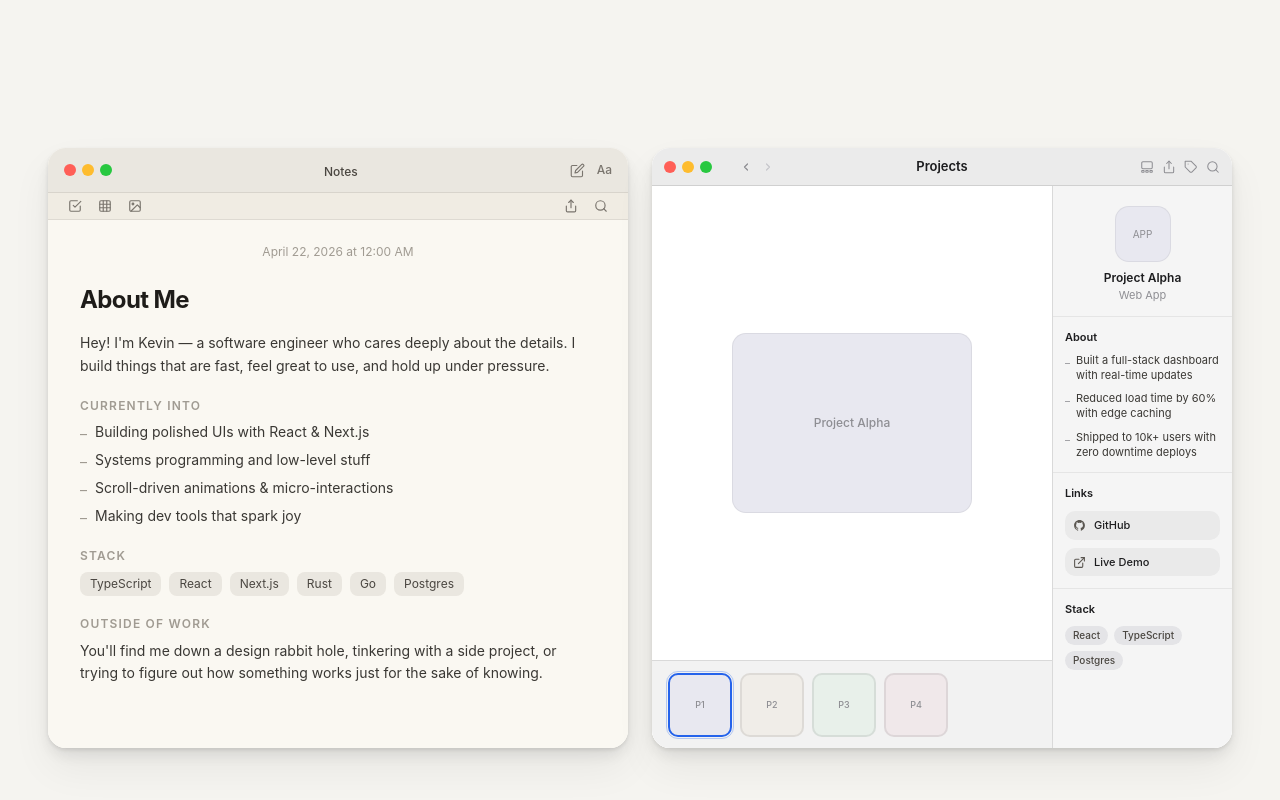
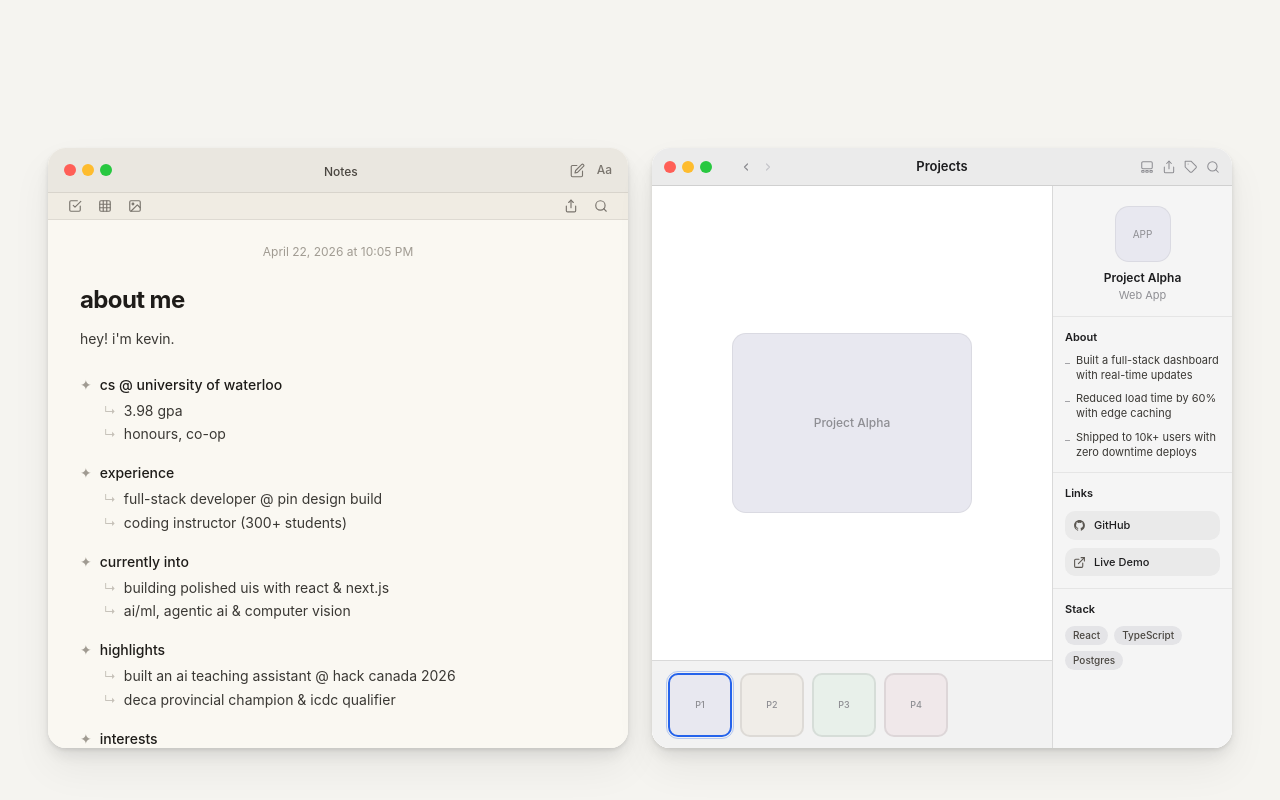
Before and after one commit to ItzNotKevin/mywebsite, a Next.js app: page / in a window 1280 px wide. Shown: the part 1232-2032 px from the top of the page. Built offline with nearby package versions, Linux system fonts and the light colour scheme; no server answers.

Commit message:
Update Notes content with real about me info and dynamic date
- Fill in actual bio, education, experience, highlights, interests
- Lowercase all note text for consistent styling
- Date and time now render dynamically from current system time

```diff
--- a/components/notes/NotesWindow.tsx
+++ b/components/notes/NotesWindow.tsx
@@ -43,54 +43,53 @@ export default function NotesWindow() {
       {/* Note content */}
       <div className="flex-1 px-8 pt-6 pb-8 overflow-y-auto" style={{ background: "#faf8f2" }}>
         <p className="text-center text-xs mb-6" style={{ color: "#a09b92" }}>
-          April 22, 2026 at 12:00 AM
+          {new Date().toLocaleDateString("en-US", { month: "long", day: "numeric", year: "numeric" })}
+          {" at "}
+          {new Date().toLocaleTimeString("en-US", { hour: "numeric", minute: "2-digit", hour12: true })}
         </p>
-        <p className="text-2xl font-bold mb-4 tracking-tight" style={{ color: "#1e1c19" }}>
-          About Me
+        <p className="text-2xl font-bold mb-3 tracking-tight" style={{ color: "#1e1c19" }}>
+          about me
+        </p>
+        <p className="text-sm leading-relaxed mb-6" style={{ color: "#3a3834" }}>
+          hey! i'm kevin.
         </p>
 
-        <p className="text-sm leading-relaxed mb-5" style={{ color: "#3a3834" }}>
-          Hey! I'm Kevin — a software engineer who cares deeply about the details. I build things that are fast, feel great to use, and hold up under pressure.
-        </p>
+        <NoteSection bullet="cs @ university of waterloo" items={["3.98 gpa", "honours, co-op"]} />
+        <NoteSection bullet="experience" items={[
+          "full-stack developer @ pin design build",
+          "coding instructor (300+ students)",
+        ]} />
+        <NoteSection bullet="currently into" items={[
+          "building polished uis with react & next.js",
+          "ai/ml, agentic ai & computer vision",
+        ]} />
+        <NoteSection bullet="highlights" items={[
+          "built an ai teaching assistant @ hack canada 2026",
+          "deca provincial champion & icdc qualifier",
+        ]} />
+        <NoteSection bullet="interests" items={[
+          "lifelong soccer player",
+          "poker enthusiast",
+        ]} last />
+      </div>
+    </div>
+  );
+}
 
-        <p className="text-xs font-semibold uppercase tracking-widest mb-2" style={{ color: "#a09b92" }}>
-          Currently into
-        </p>
-        <ul className="mb-5 space-y-1.5">
-          {[
-            "Building polished UIs with React & Next.js",
-            "Systems programming and low-level stuff",
-            "Scroll-driven animations & micro-interactions",
-            "Making dev tools that spark joy",
-          ].map((item) => (
-            <li key={item} className="flex items-start gap-2 text-sm" style={{ color: "#3a3834" }}>
-              <span className="mt-0.5 flex-shrink-0" style={{ color: "#a09b92" }}>–</span>
-              {item}
-            </li>
-          ))}
-        </ul>
-
-        <p className="text-xs font-semibold uppercase tracking-widest mb-2" style={{ color: "#a09b92" }}>
-          Stack
-        </p>
-        <div className="flex flex-wrap gap-2 mb-5">
-          {["TypeScript", "React", "Next.js", "Rust", "Go", "Postgres"].map((tag) => (
-            <span
-              key={tag}
-              className="text-xs px-2.5 py-1 rounded-md"
-              style={{ background: "#eae7e0", color: "#4a4640" }}
-            >
-              {tag}
-            </span>
-          ))}
-        </div>
-
-        <p className="text-xs font-semibold uppercase tracking-widest mb-2" style={{ color: "#a09b92" }}>
-          Outside of work
-        </p>
-        <p className="text-sm leading-relaxed" style={{ color: "#3a3834" }}>
-          You'll find me down a design rabbit hole, tinkering with a side project, or trying to figure out how something works just for the sake of knowing.
-        </p>
+function NoteSection({ bullet, items, last }: { bullet: string; items: string[]; last?: boolean }) {
+  return (
+    <div className={last ? "" : "mb-5"}>
+      <div className="flex items-start gap-2 mb-1.5">
+        <span className="flex-shrink-0 text-sm" style={{ color: "#a09b92" }}>✦</span>
+        <span className="text-sm font-medium" style={{ color: "#1e1c19" }}>{bullet}</span>
+      </div>
+      <div className="flex flex-col gap-1 pl-6">
+        {items.map((item) => (
+          <div key={item} className="flex items-start gap-2">
+            <span className="flex-shrink-0 text-xs mt-0.5" style={{ color: "#c5c0b8" }}>↳</span>
+            <span className="text-sm leading-snug" style={{ color: "#3a3834" }}>{item}</span>
+          </div>
+        ))}
       </div>
     </div>
   );
```
